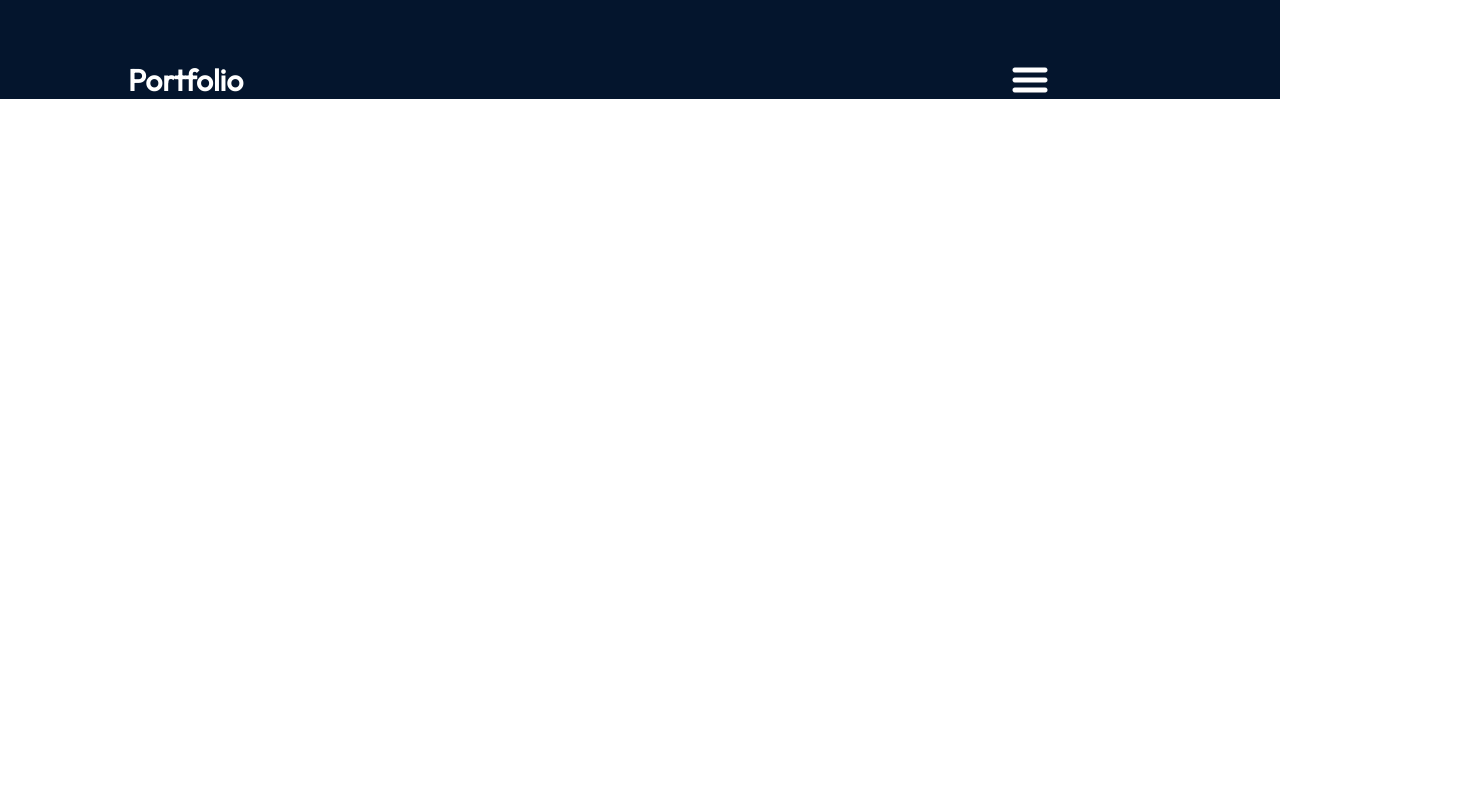
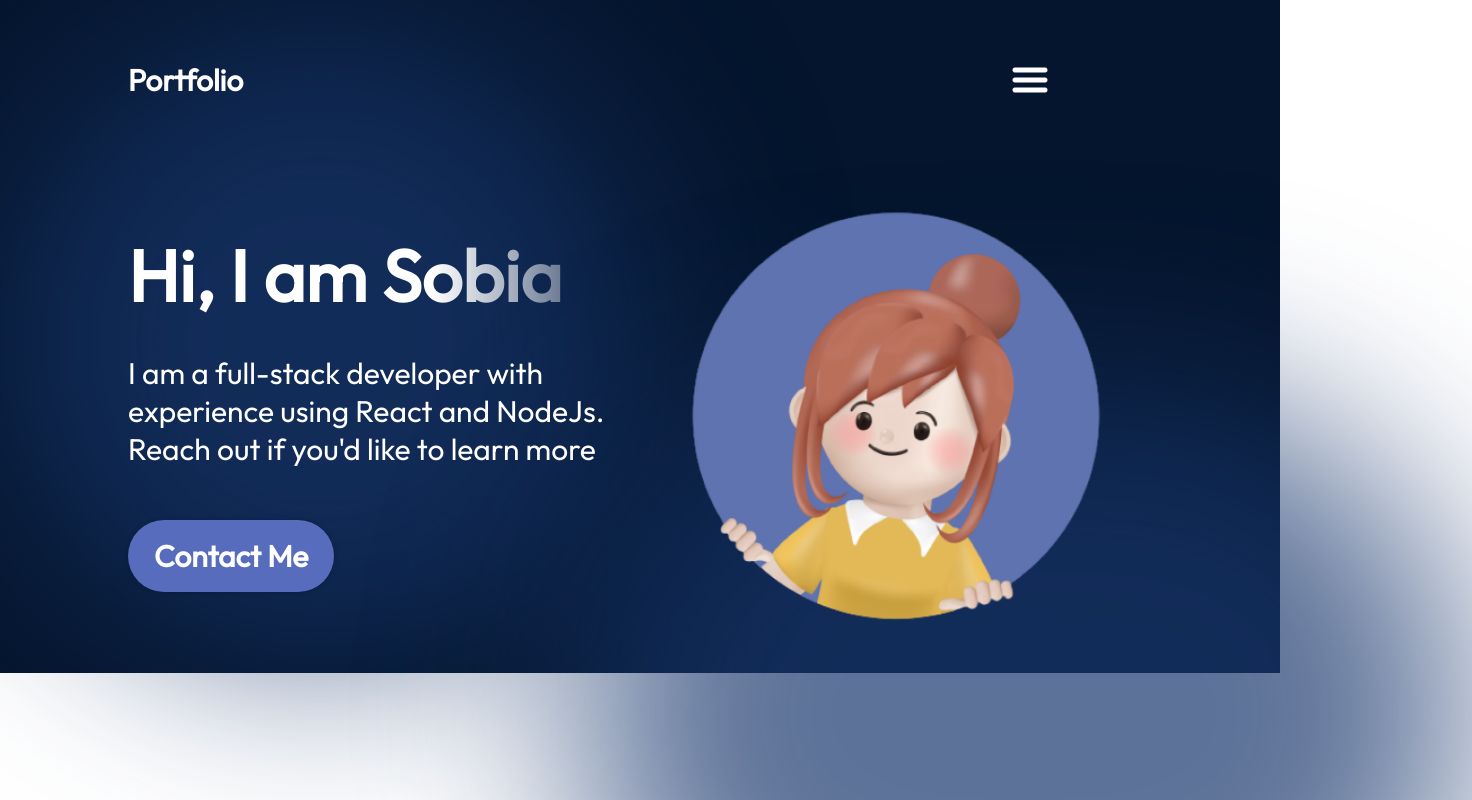
Before and after one commit to sobia-r/portfolio-website, a React (Vite) app: page / in a window 1280 px wide. Shown: the top 800 px of the page, 1472 px wide, since content can reach past the window. Built offline with nearby package versions, Linux system fonts and the light colour scheme.

Commit message:
Added Introductory section

```diff
--- a/src/App.jsx
+++ b/src/App.jsx
@@ -1,10 +1,12 @@
 import styles from'./App.module.css'
+import { Hero } from './components/Hero/Hero';
 import Navbar from './components/Navbar/Navbar';
 
 function App() {
 
   return <div className={styles.App}>
     <Navbar/>
+    <Hero/>
     </div>;
 }
 
--- /dev/null
+++ b/src/components/Hero/Hero.jsx
@@ -0,0 +1,23 @@
+import React from 'react';
+
+import styles from "./Hero.module.css";
+import { getImageUrl } from "../../utils";
+
+export const Hero = () => {
+  return (
+    <section className={styles.container}>
+        <div className={styles.content}>
+            <hi className={styles.title}>Hi, I am Sobia</hi>
+            <p className={styles.description}>
+                I am a full-stack developer with experience using React and NodeJs. Reach out if you'd like to learn more
+            </p>
+            <a href='mailto:sobia@gmail.com' className={styles.contactBtn}>Contact Me</a>
+            </div>
+            <img src={getImageUrl("hero/heroImage.png")} alt='hero-image' className={styles.heroImg}></img>
+            <div className={styles.topBlur}/>
+            <div className={styles.bottomBlur}/>
+      </section>
+  )
+}
+
+export default Hero
--- /dev/null
+++ b/src/components/Hero/Hero.module.css
@@ -0,0 +1,111 @@
+@import "../../vars.css";
+
+.container {
+  position: relative;
+  display: flex;
+  align-items: center;
+  justify-content: space-between;
+  margin-top: 49px;
+  z-index: 1;
+  margin-left: 10%;
+  margin-right: 10%;
+}
+
+.content {
+  display: flex;
+  flex-direction: column;
+  align-items: flex-start;
+  color: var(--color-text);
+  z-index: 1;
+}
+
+.title {
+  font-size: 72px;
+  font-weight: 900;
+  margin-bottom: 33px;
+  font-family: var(--font-roboto);
+  background: linear-gradient(
+    90deg,
+    rgba(255, 255, 255, 1) 70%,
+    rgba(255, 255, 255, 0) 120%
+  );
+  -webkit-text-fill-color: transparent;
+  -webkit-background-clip: text;
+}
+
+.description {
+  font-size: 30px;
+  font-family: var(--font-roboto);
+  margin-bottom: 52px;
+}
+
+.contactBtn {
+  text-decoration: none;
+  background-color: var(--color-primary);
+  color: var(--color-text);
+  border-radius: 100px;
+  font-size: 30px;
+  font-weight: 600;
+  padding: 17px 26px;
+  box-shadow: 0 0 4px 0 rgba(0, 0, 0, 0.25);
+}
+
+.heroImg {
+  width: 50%;
+  z-index: 1;
+
+  animation-name: floating;
+  animation-duration: 3s;
+  animation-iteration-count: infinite;
+  animation-timing-function: ease-in-out;
+}
+
+@keyframes floating {
+  0% {
+    transform: translate(0, 0px);
+  }
+  50% {
+    transform: translate(0, 10px);
+  }
+  100% {
+    transform: translate(0, -0px);
+  }
+}
+
+.topBlur {
+  position: absolute;
+  width: 50vw;
+  height: 50vw;
+  min-width: 350px;
+  min-width: 350px;
+  top: -128px;
+  left: -10vw;
+  border-radius: 764px;
+  background: rgba(25, 55, 109, 0.7);
+  filter: blur(100px);
+  z-index: 0;
+}
+
+.bottomBlur {
+  position: absolute;
+  width: 70vw;
+  height: 50vw;
+  min-width: 350px;
+  min-width: 250px;
+  top: 246px;
+  right: -25vw;
+  border-radius: 764px;
+  background: rgba(25, 55, 109, 0.7);
+  filter: blur(100px);
+  z-index: 0;
+}
+
+@media screen and (max-width: 830px) {
+  .container {
+    flex-direction: column-reverse;
+  }
+
+  .content {
+    align-items: center;
+  }
+}
--- a/src/components/Navbar/Navbar.jsx
+++ b/src/components/Navbar/Navbar.jsx
@@ -28,7 +28,7 @@
               alt='menu-button'
               onClick={()=>setMenuOpen(!menuOpen)}
             />
-            <ul className={styles.menuItems}>
+            <ul className={`${styles.menuItems} ${menuOpen && styles.menuOpen}`} onClick={()=>setMenuOpen(false)} /*tilda sign `` used for string interpolation*/ >
                 <li><a href="#About">About</a></li>
                 <li><a href="#Experience">Experience</a></li>
                 <li><a href="#Projects">Project</a></li>
--- a/src/components/Navbar/Navbar.module.css
+++ b/src/components/Navbar/Navbar.module.css
@@ -68,3 +68,8 @@
     padding: 24px 33px;
     box-shadow: 0 0 4px 0 rgba(0,0,0,0.25);
 }
+
+.menuOpen{
+    display: flex;
+    z-index: 1;
+}
```
